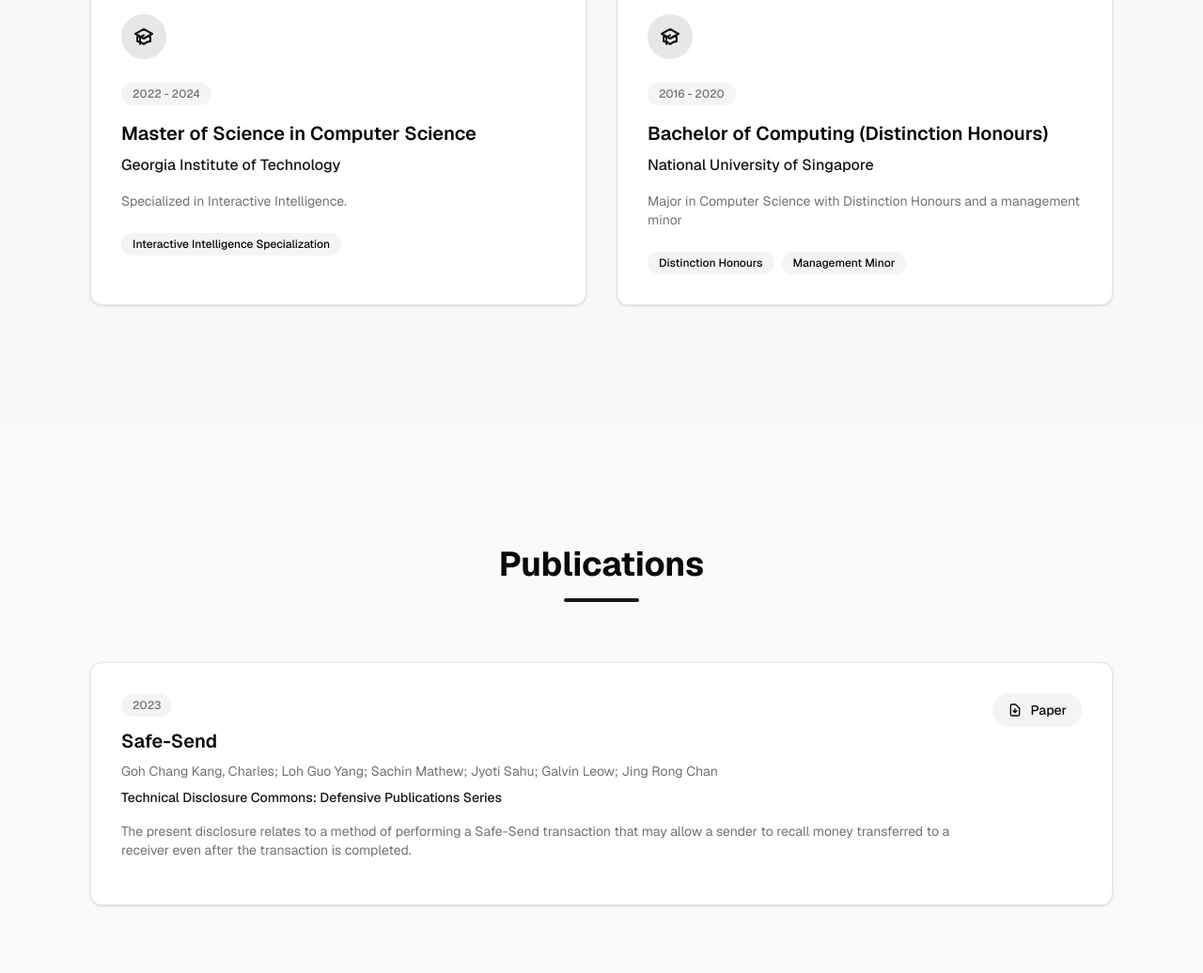
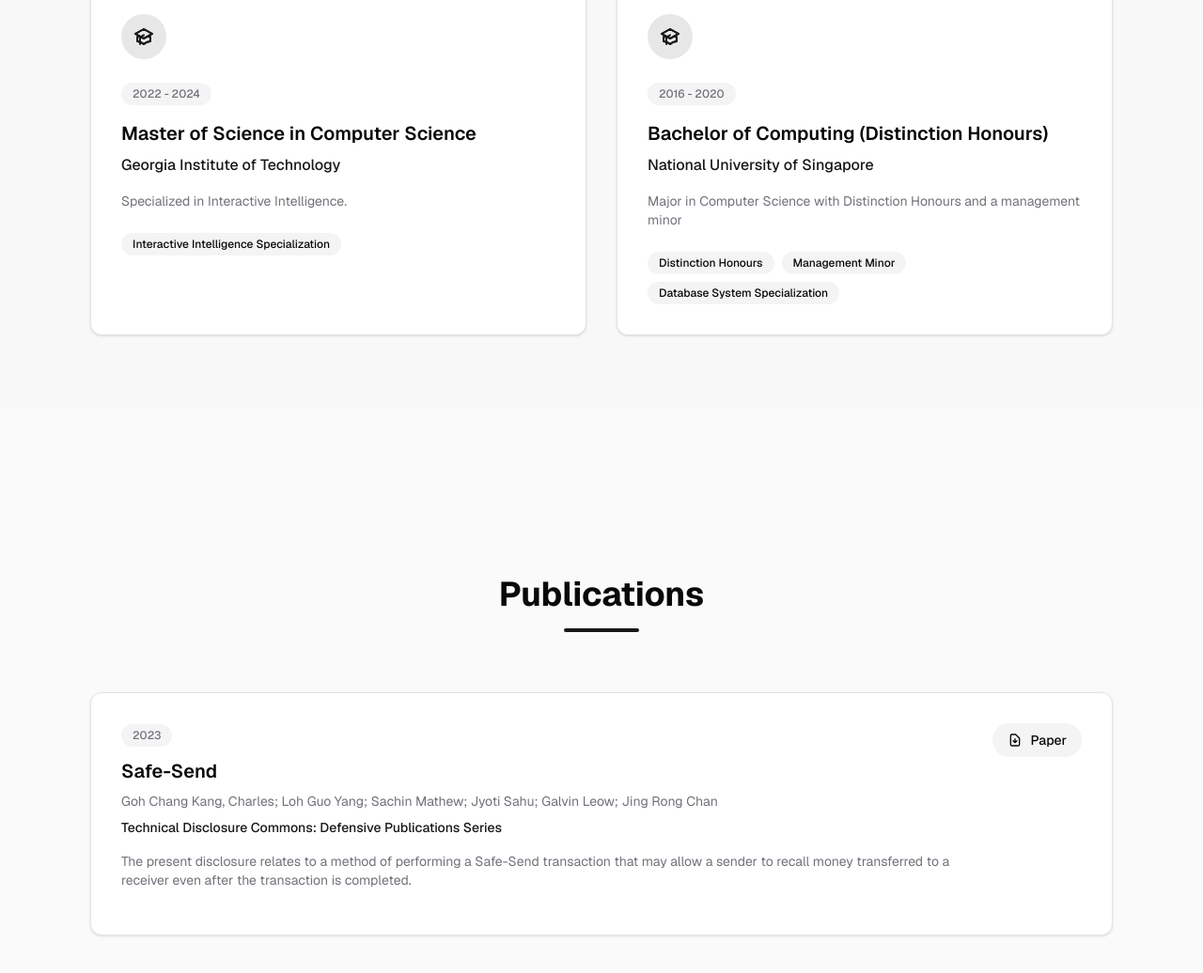
Before and after one commit to charlesgohck/charlesgohck.com, a Next.js app: page / in a window 1280 px wide. Shown: the part 2875-3911 px from the top of the page at 94% size. Built offline with nearby package versions, Linux system fonts and the light colour scheme; no server answers.

Commit message:
[ANIMATIONS] Fixed entrypoint animations and added db specialization to education

```diff
--- a/app/(home)/page.tsx
+++ b/app/(home)/page.tsx
@@ -500,7 +500,8 @@ function EducationSection() {
         "Major in Computer Science with Distinction Honours and a management minor",
       achievements: [
         "Distinction Honours",
-        "Management Minor"
+        "Management Minor",
+        "Database System Specialization"
       ],
     },
   ];
--- a/app/globals.css
+++ b/app/globals.css
@@ -131,14 +131,20 @@ body {
 }
 
 .animate-fade-in-up {
+  opacity: 0;
+  transform: translateY(30px);
   animation: fadeInUp 0.8s ease-out forwards;
 }
 
 .animate-fade-in-left {
+  opacity: 0;
+  transform: translateX(-30px);
   animation: fadeInLeft 0.8s ease-out forwards;
 }
 
 .animate-fade-in-right {
+  opacity: 0;
+  transform: translateX(30px);
   animation: fadeInRight 0.8s ease-out forwards;
 }
 
```
